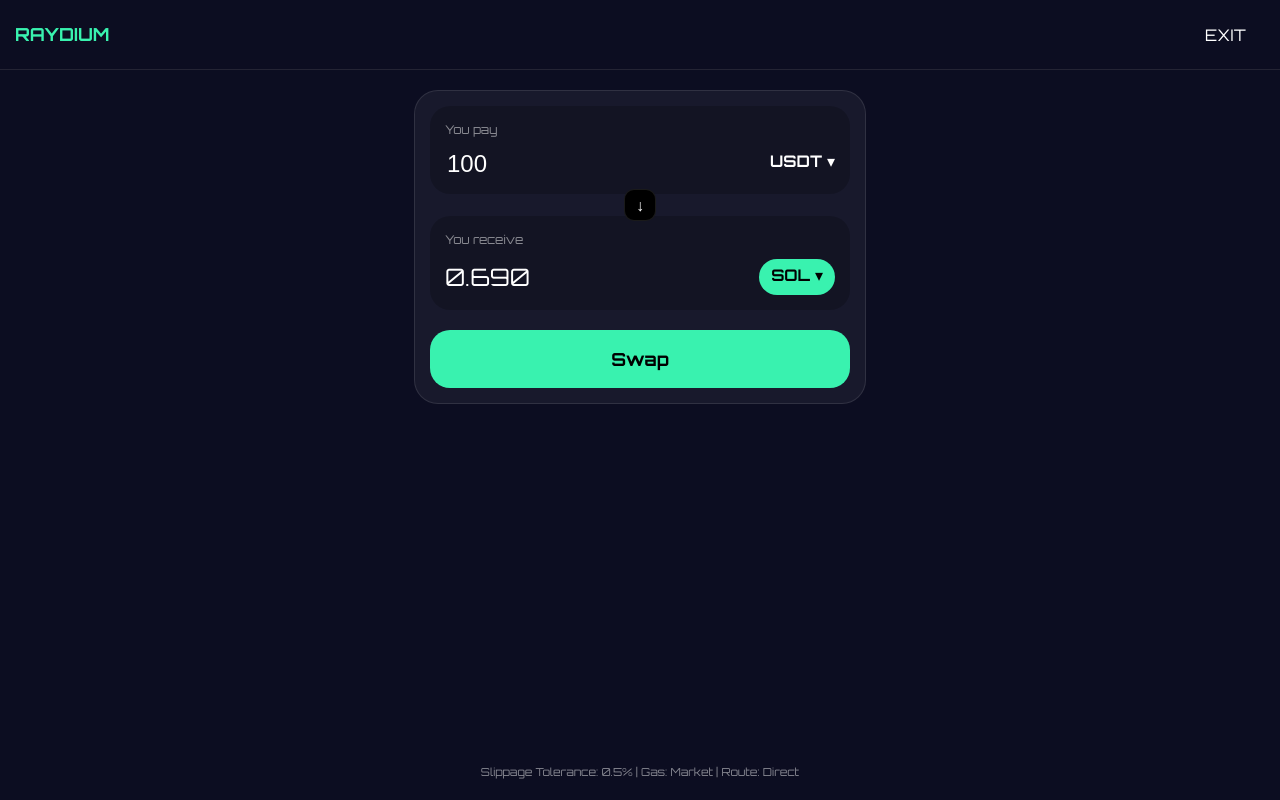
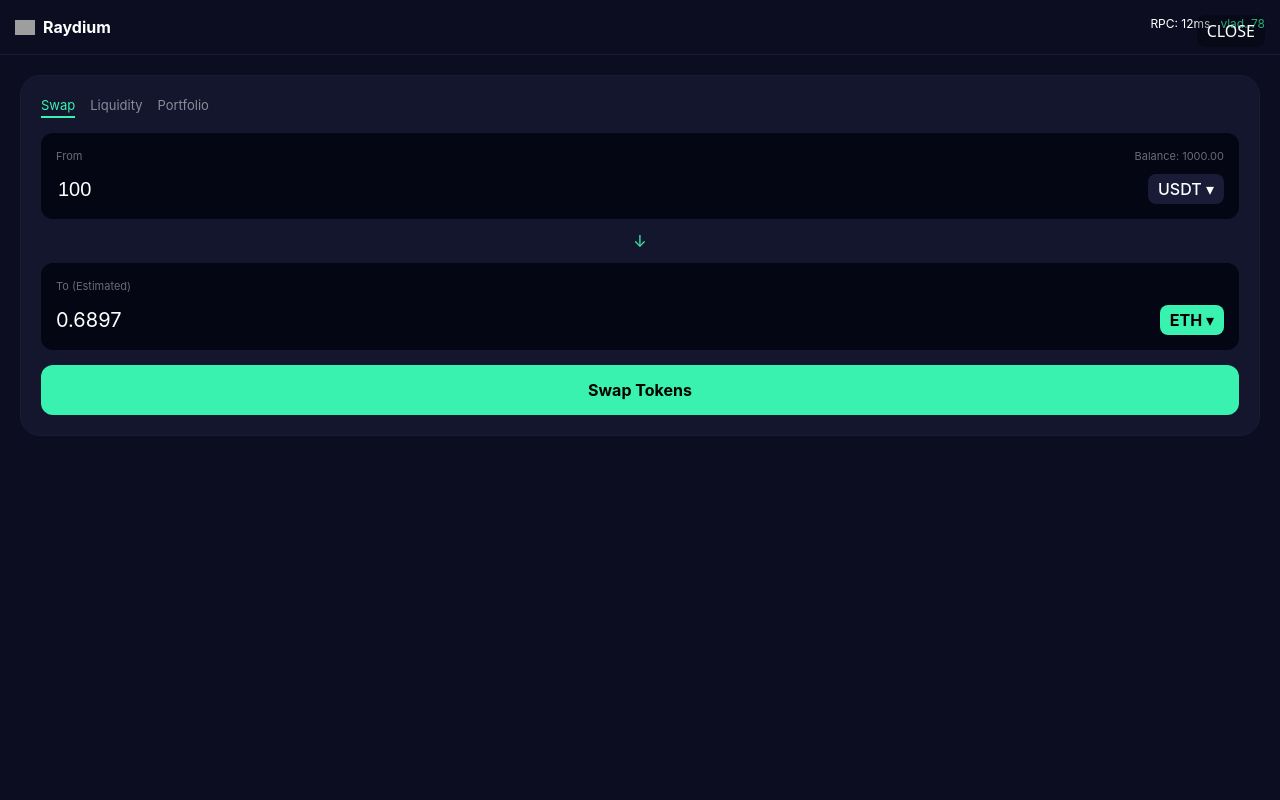
Before and after one commit to katyakuznezc-cmd/treidgame, a React (Vite) app: page / in a window 1280 px wide. Both pictures are taken after a click on the button "RAYDIUM". Built offline with nearby package versions, Linux system fonts and the light colour scheme; grey boxes are pictures that could not be loaded.

Commit message:
Update App.jsx

```diff
--- a/src/App.jsx
+++ b/src/App.jsx
@@ -1,151 +1,195 @@
-import React, { useState, useEffect, useRef } from 'react';
+import React, { useState, useEffect } from 'react';
 
-// Библиотека ресурсов (логотипы и стили)
-const DEX_ASSETS = {
-  UNISWAP: { primary: '#FF007A', bg: '#FFFFFF', text: '#000000', font: 'Inter, sans-serif' },
-  RAYDIUM: { primary: '#39F2AF', bg: '#0C0D21', text: '#FFFFFF', font: 'Orbitron, sans-serif' },
-  PANCAKE: { primary: '#1FC7D4', bg: '#08060B', text: '#FFFFFF', font: 'Kanit, sans-serif' },
-  ONEINCH: { primary: '#2B6AFF', bg: '#060E17', text: '#FFFFFF', font: 'Inter, sans-serif' }
-};
+// Конфигурация активов для списков выбора
+const ASSETS = [
+  { id: 'USDT', name: 'Tether USD', img: 'https://cryptologos.cc/logos/tether-usdt-logo.png', price: 1 },
+  { id: 'SOL', name: 'Solana', img: 'https://cryptologos.cc/logos/solana-sol-logo.png', price: 145 },
+  { id: 'ETH', name: 'Ethereum', img: 'https://cryptologos.cc/logos/ethereum-eth-logo.png', price: 2600 },
+  { id: 'BNB', name: 'BNB', img: 'https://cryptologos.cc/logos/bnb-bnb-logo.png', price: 600 }
+];
 
 export default function App() {
   const [balance, setBalance] = useState(() => Number(localStorage.getItem('st_bal')) || 1000.00);
-  const [selectedDex, setSelectedDex] = useState(null);
+  const [dex, setDex] = useState(null); // Текущая открытая биржа
   const [amount, setAmount] = useState('100');
-  const [activeTrade, setActiveTrade] = useState(false);
   const [signal, setSignal] = useState(null);
-  const [clicks, setClicks] = useState([]);
-  const [txStep, setTxStep] = useState('idle'); // idle, approving, sign, success
+  const [status, setStatus] = useState('idle'); // idle, loading, confirming, success
+  const [showTokens, setShowTokens] = useState(false);
 
-  // РЕАЛЬНЫЙ АРБИТРАЖНЫЙ СКАНЕР
+  // Имитация сканера сигналов
   useEffect(() => {
-    if (!signal && !activeTrade) {
+    if (!signal && status === 'idle') {
       const timer = setTimeout(() => {
-        const target = Object.keys(DEX_ASSETS)[Math.floor(Math.random() * 4)];
-        setSignal({ coin: 'SOL', sellDex: target, perc: (Math.random() * 4 + 3).toFixed(2) });
-      }, 5000);
+        const coin = ASSETS[Math.floor(Math.random() * 3) + 1];
+        const target = ['RAYDIUM', 'UNISWAP', 'PANCAKE', '1INCH'][Math.floor(Math.random() * 4)];
+        setSignal({ coin: coin.id, sellDex: target, perc: (Math.random() * 5 + 3).toFixed(2) });
+      }, 4000);
       return () => clearTimeout(timer);
     }
-  }, [signal, activeTrade]);
+  }, [signal, status]);
 
-  const handleAction = () => {
-    if (txStep === 'idle') {
-      setTxStep('approving');
-      setTimeout(() => setTxStep('sign'), 1500);
-    } else if (txStep === 'sign') {
-      setActiveTrade(true);
+  const executeTrade = () => {
+    setStatus('loading');
+    setTimeout(() => {
+      setStatus('confirming');
       setTimeout(() => {
-        const isWin = selectedDex === signal?.sellDex;
-        const profit = isWin ? (Number(amount) * (parseFloat(signal.perc) / 100)) : -(Number(amount) * 0.5);
-        setBalance(b => b + profit);
-        setTxStep('success');
-        setTimeout(() => { setSelectedDex(null); setTxStep('idle'); setSignal(null); setActiveTrade(false); }, 2000);
+        const isWin = dex === signal?.sellDex;
+        const profit = isWin ? (Number(amount) * (parseFloat(signal.perc) / 100)) : -(Number(amount) * 0.4);
+        setBalance(prev => prev + profit);
+        setStatus('success');
+        setTimeout(() => { setDex(null); setStatus('idle'); setSignal(null); }, 2000);
       }, 2000);
-    }
+    }, 1500);
   };
 
-  const currentStyle = selectedDex ? DEX_ASSETS[selectedDex] : {};
+  // --- UI RAYDIUM (Solana) ---
+  const RaydiumUI = () => (
+    <div style={{background: '#0c0d21', height: '100%', color: '#fff', fontFamily: 'Inter, sans-serif'}}>
+      <header style={{padding: 15, display: 'flex', justifyContent: 'space-between', borderBottom: '1px solid #1a1b36'}}>
+        <div style={{display:'flex', alignItems:'center', gap: 8}}><img src="https://mint.raydium.io/logo.png" width="20"/> <b>Raydium</b></div>
+        <div style={{display:'flex', gap: 10, fontSize: 12}}><span>RPC: 12ms</span> <span style={{color:'#39f2af'}}>vlad..78</span></div>
+      </header>
+      <div style={{padding: 20}}>
+        <div style={{background: '#14162e', padding: 20, borderRadius: 20, border: '1px solid #1a1b36'}}>
+          <div style={{display:'flex', gap: 15, marginBottom: 15, fontSize: 13}}>
+            <span style={{color: '#39f2af', borderBottom: '2px solid #39f2af'}}>Swap</span>
+            <span style={{opacity: 0.5}}>Liquidity</span>
+            <span style={{opacity: 0.5}}>Portfolio</span>
+          </div>
+          <div style={{background: '#050614', padding: 15, borderRadius: 12, marginBottom: 5}}>
+            <div style={{display:'flex', justifyContent:'space-between', fontSize: 11, opacity: 0.4, marginBottom: 10}}><span>From</span> <span>Balance: {balance.toFixed(2)}</span></div>
+            <div style={{display:'flex', justifyContent:'space-between'}}>
+              <input type="number" value={amount} onChange={e=>setAmount(e.target.value)} style={{background:'none', border:'none', color:'#fff', fontSize: 20, outline:'none', width:'50%'}} />
+              <button style={{background:'#1a1b36', border:'none', color:'#fff', padding:'5px 10px', borderRadius:8}}>USDT ▾</button>
+            </div>
+          </div>
+          <div style={{textAlign:'center', margin:'10px 0', color:'#39f2af'}}>↓</div>
+          <div style={{background: '#050614', padding: 15, borderRadius: 12, marginBottom: 15}}>
+             <div style={{display:'flex', justifyContent:'space-between', fontSize: 11, opacity: 0.4, marginBottom: 10}}><span>To (Estimated)</span></div>
+             <div style={{display:'flex', justifyContent:'space-between'}}>
+                <div style={{fontSize: 20}}>{(Number(amount)/145).toFixed(4)}</div>
+                <button style={{background:'#39f2af', border:'none', color:'#000', padding:'5px 10px', borderRadius:8, fontWeight:'bold'}}>{signal?.coin || 'SOL'} ▾</button>
+             </div>
+          </div>
+          <button onClick={executeTrade} style={{width:'100%', padding: 15, background:'#39f2af', color:'#000', border:'none', borderRadius:12, fontWeight:'bold'}}>
+            {status === 'idle' ? 'Swap Tokens' : 'Processing...'}
+          </button>
+        </div>
+      </div>
+    </div>
+  );
+
+  // --- UI UNISWAP (Ethereum) ---
+  const UniswapUI = () => (
+    <div style={{background: '#fff', height: '100%', color: '#000'}}>
+      <header style={{padding: '15px 20px', display: 'flex', justifyContent: 'space-between', alignItems: 'center'}}>
+        <div style={{fontSize: 24}}>🦄</div>
+        <div style={{background: '#f5f6fc', padding: '8px 16px', borderRadius: 12, color: '#ff007a', fontWeight: 'bold'}}>0x78..3c</div>
+      </header>
+      <div style={{display: 'flex', justifyContent: 'center', paddingTop: 40}}>
+        <div style={{width: '90%', maxWidth: 400, background: '#fff', border: '1px solid #d9d9d9', borderRadius: 24, padding: 12, boxShadow: '0 4px 20px rgba(0,0,0,0.05)'}}>
+           <div style={{display:'flex', justifyContent:'space-between', marginBottom: 12, padding:'0 5px'}}><b>Swap</b> <span>⚙️</span></div>
+           <div style={{background: '#f9f9f9', padding: 16, borderRadius: 16, marginBottom: 4}}>
+              <input type="number" value={amount} onChange={e=>setAmount(e.target.value)} style={{width:'100%', background:'none', border:'none', fontSize: 32, outline:'none'}} placeholder="0" />
+              <div style={{textAlign:'right', fontWeight:'bold'}}>ETH ▾</div>
+           </div>
+           <div style={{background: '#f9f9f9', padding: 16, borderRadius: 16, marginBottom: 12}}>
+              <div style={{fontSize: 32, color: '#888'}}>{signal?.coin || '0'}</div>
+              <div style={{background: '#ff007a', color: '#fff', padding: '4px 12px', borderRadius: 20, float: 'right', fontWeight: 'bold'}}>{signal?.coin || 'Select'} ▾</div>
+              <div style={{clear:'both'}}></div>
+           </div>
+           <button onClick={executeTrade} style={{width:'100%', padding: 16, background: 'rgba(255, 0, 122, 0.1)', color: '#ff007a', border: 'none', borderRadius: 20, fontWeight: 'bold', fontSize: 18}}>
+             {status === 'idle' ? 'Swap' : 'Confirming...'}
+           </button>
+        </div>
+      </div>
+    </div>
+  );
+
+  // --- UI PANCAKESWAP (BSC) ---
+  const PancakeUI = () => (
+    <div style={{background: '#08060b', height: '100%', color: '#fff', fontFamily: 'sans-serif'}}>
+      <nav style={{background: '#27262c', padding: 15, display: 'flex', justifyContent: 'space-between'}}>
+        <b style={{color: '#1fc7d4'}}>🥞 PancakeSwap</b>
+        <button style={{background: '#1fc7d4', border: 'none', borderRadius: 12, color: '#fff', padding: '5px 15px', fontWeight: 'bold'}}>Connect</button>
+      </nav>
+      <div style={{padding: 20, display: 'flex', justifyContent: 'center'}}>
+        <div style={{width: '100%', background: '#27262c', borderRadius: 24, padding: 20, borderBottom: '4px solid rgba(0,0,0,0.2)'}}>
+          <div style={{display: 'flex', justifyContent: 'space-between', borderBottom: '1px solid #383241', paddingBottom: 15, marginBottom: 15}}>
+            <b style={{fontSize: 18}}>Swap</b>
+            <span>⚙️ 🕒</span>
+          </div>
+          <div style={{background: '#372f47', padding: 16, borderRadius: 16, marginBottom: 4}}>
+             <div style={{fontSize: 12, color: '#1fc7d4', marginBottom: 5}}>BNB</div>
+             <input type="number" value={amount} onChange={e=>setAmount(e.target.value)} style={{width:'100%', background:'none', border:'none', color:'#fff', fontSize: 18, outline:'none'}} />
+          </div>
+          <div style={{textAlign: 'center', margin: '-10px 0', fontSize: 20, zIndex: 10, position: 'relative'}}>↓</div>
+          <div style={{background: '#372f47', padding: 16, borderRadius: 16, marginBottom: 20}}>
+             <div style={{fontSize: 12, color: '#1fc7d4', marginBottom: 5}}>{signal?.coin || 'CAKE'}</div>
+             <div style={{fontSize: 18}}>{(Number(amount) * 1.5).toFixed(2)}</div>
+          </div>
+          <button onClick={executeTrade} style={{width:'100%', padding: 15, background: '#1fc7d4', border: 'none', borderRadius: 16, color: '#fff', fontWeight: 'bold', fontSize: 16}}>
+            {status === 'idle' ? 'Swap Now' : 'Loading...'}
+          </button>
+        </div>
+      </div>
+    </div>
+  );
 
   return (
-    <div style={{ width: '100vw', height: '100dvh', background: '#000', overflow: 'hidden', fontFamily: 'sans-serif' }}>
-      <style>{`
-        @import url('https://fonts.googleapis.com/css2?family=Inter:wght@400;700&family=Kanit:wght@400;700&family=Orbitron:wght@400;700&display=swap');
-        .dollar { position:absolute; color:#00ff88; font-weight:900; animation:pop 0.6s forwards; z-index:9999; pointer-events:none; font-size:28px; }
-        @keyframes pop { 0%{opacity:1; transform:translateY(0)} 100%{opacity:0; transform:translateY(-100px)} }
-        .dex-container { height: 100%; transition: all 0.3s; }
-      `}</style>
-
-      {/* ГЛАВНОЕ МЕНЮ (ХАБ) */}
-      {!selectedDex ? (
-        <div style={{ padding: 20, color: '#fff' }}>
-          <header style={{ textAlign: 'center', padding: '40px 0' }}>
-            <h1 style={{ fontSize: 42, margin: 0 }}>${balance.toLocaleString()}</h1>
-            <div style={{ color: '#39F2AF', fontSize: 14 }}>Real-time Arbitrage Bot Active</div>
-          </header>
-
-          <div style={{ background: '#111', padding: 20, borderRadius: 20, border: '1px solid #222', marginBottom: 20 }}>
-            <div style={{ fontSize: 10, opacity: 0.5 }}>ACTIVE SIGNAL:</div>
-            {signal ? (
-              <div style={{ marginTop: 10 }}>
-                <b style={{ fontSize: 20 }}>SELL {signal.coin} ON {signal.sellDex}</b>
-                <div style={{ color: '#39F2AF' }}>Profit: +{signal.perc}%</div>
-              </div>
-            ) : "Scanning liquidity pools..."}
+    <div style={{width: '100vw', height: '100dvh', background: '#000', overflow: 'hidden', position: 'relative'}}>
+      {/* Главный Хаб */}
+      {!dex ? (
+        <div style={{padding: 20, color: '#fff'}}>
+          <div style={{textAlign: 'center', margin: '40px 0'}}>
+            <h1 style={{fontSize: 40, margin: 0}}>${balance.toLocaleString()}</h1>
+            <p style={{opacity: 0.5}}>TOTAL ASSETS</p>
           </div>
 
-          <div style={{ display: 'grid', gridTemplateColumns: '1fr 1fr', gap: 15 }}>
-            {Object.keys(DEX_ASSETS).map(name => (
-              <button key={name} onClick={() => setSelectedDex(name)} style={{
-                background: '#1a1a1a', border: '1px solid #333', color: '#fff', padding: 25, borderRadius: 20, fontWeight: 'bold'
+          <div style={{background: '#111', padding: 20, borderRadius: 20, border: '1px solid #222', marginBottom: 30}}>
+            <div style={{fontSize: 10, color: '#00f2ff', fontWeight: 'bold'}}>ARBITRAGE SCANNER</div>
+            {signal ? (
+              <div style={{marginTop: 10}}>
+                <div style={{fontSize: 18, fontWeight: 'bold'}}>{signal.coin} Opportunity</div>
+                <div style={{color: '#00ff88'}}>Target DEX: {signal.sellDex} (+{signal.perc}%)</div>
+              </div>
+            ) : "Searching market gaps..."}
+          </div>
+
+          <div style={{display: 'grid', gridTemplateColumns: '1fr 1fr', gap: 12}}>
+            {['RAYDIUM', 'UNISWAP', 'PANCAKE', '1INCH'].map(name => (
+              <button key={name} onClick={()=>setDex(name)} style={{
+                background: '#1a1a1a', border: '1px solid #333', color: '#fff', padding: 25, borderRadius: 15, fontWeight: 'bold'
               }}>{name}</button>
             ))}
           </div>
-
-          <div style={{marginTop: 40, textAlign: 'center'}}>
-             <a href="https://t.me/kriptoalians" style={{color: '#444', textDecoration: 'none', fontSize: 12}}>Support: @KRIPTOALIANS</a>
-          </div>
         </div>
       ) : (
-        /* ИНТЕРФЕЙСЫ БИРЖ */
-        <div className="dex-container" style={{ background: currentStyle.bg, color: currentStyle.text, fontFamily: currentStyle.font }}>
+        <div style={{height: '100%'}}>
+          <button onClick={()=>setDex(null)} style={{position: 'absolute', top: 15, right: 15, zIndex: 100, background: 'rgba(0,0,0,0.3)', border: 'none', color: '#fff', borderRadius: 8, padding: '5px 10px'}}>CLOSE</button>
+          {dex === 'RAYDIUM' && <RaydiumUI />}
+          {dex === 'UNISWAP' && <UniswapUI />}
+          {dex === 'PANCAKE' && <PancakeUI />}
+          {dex === '1INCH' && (
+             <div style={{background: '#060e17', height: '100%', color: '#fff', padding: 20}}>
+               <h2>1inch Aggregator</h2>
+               <div style={{background: '#111d2c', padding: 20, borderRadius: 16}}>
+                 <input type="number" value={amount} onChange={e=>setAmount(e.target.value)} style={{width:'100%', background:'#0a141d', border:'none', padding:15, color:'#fff', borderRadius:12}} />
+                 <button onClick={executeTrade} style={{width:'100%', padding:15, background:'#2b6aff', color:'#fff', border:'none', marginTop:20, borderRadius:12}}>Swap via 1inch</button>
+               </div>
+             </div>
+          )}
+        </div>
+      )}
 
-          {/* 1. ШАПКА БИРЖИ (У каждой своя) */}
-          <div style={{ padding: 15, display: 'flex', justifyContent: 'space-between', alignItems: 'center', borderBottom: selectedDex === 'UNISWAP' ? 'none' : '1px solid rgba(128,128,128,0.2)' }}>
-            <div style={{ fontWeight: 'bold', fontSize: 18, color: currentStyle.primary }}>{selectedDex}</div>
-            <button onClick={() => setSelectedDex(null)} style={{ background: 'none', border: 'none', color: currentStyle.text }}>EXIT</button>
+      {/* Модальное окно подтверждения (как в кошельке) */}
+      {status === 'confirming' && (
+        <div style={{position: 'absolute', bottom: 0, left: 0, right: 0, background: '#111', padding: 25, borderRadius: '24px 24px 0 0', zIndex: 1000, borderTop: '1px solid #333'}}>
+          <h3 style={{color: '#fff', margin: '0 0 15px 0'}}>Confirm Transaction</h3>
+          <div style={{display: 'flex', justifyContent: 'space-between', marginBottom: 20, color: '#aaa', fontSize: 14}}>
+            <span>Network Fee</span> <span>~$2.54</span>
           </div>
-
-          {/* 2. РАБОЧАЯ ОБЛАСТЬ (SWAP WIDGET) */}
-          <div style={{ padding: '20px 10px', display: 'flex', flexDirection: 'column', alignItems: 'center' }}>
-            <div style={{
-              width: '100%', maxWidth: 420,
-              background: selectedDex === 'UNISWAP' ? '#F5F6FC' : 'rgba(255,255,255,0.05)',
-              borderRadius: 24, padding: 15,
-              border: selectedDex === 'UNISWAP' ? '1px solid #D9D9D9' : '1px solid rgba(255,255,255,0.1)'
-            }}>
-
-              {/* Поле ВВОДА */}
-              <div style={{ background: selectedDex === 'UNISWAP' ? '#FFF' : 'rgba(0,0,0,0.2)', padding: 15, borderRadius: 20, marginBottom: 5 }}>
-                <div style={{ fontSize: 12, opacity: 0.5, marginBottom: 10 }}>You pay</div>
-                <div style={{ display: 'flex', justifyContent: 'space-between' }}>
-                  <input type="number" value={amount} onChange={e => setAmount(e.target.value)} style={{ background: 'none', border: 'none', fontSize: 24, outline: 'none', color: currentStyle.text, width: '60%' }} />
-                  <div style={{ fontWeight: 'bold' }}>USDT ▾</div>
-                </div>
-              </div>
-
-              {/* Стрелка перехода */}
-              <div style={{ textAlign: 'center', margin: '-10px 0', position: 'relative', zIndex: 2 }}>
-                <div style={{ background: selectedDex === 'UNISWAP' ? '#F5F6FC' : '#000', width: 30, height: 30, borderRadius: 10, display: 'inline-block', lineHeight: '30px', border: '1px solid rgba(128,128,128,0.2)' }}>↓</div>
-              </div>
-
-              {/* Поле ВЫВОДА */}
-              <div style={{ background: selectedDex === 'UNISWAP' ? '#FFF' : 'rgba(0,0,0,0.2)', padding: 15, borderRadius: 20, marginTop: 5, marginBottom: 20 }}>
-                <div style={{ fontSize: 12, opacity: 0.5, marginBottom: 10 }}>You receive</div>
-                <div style={{ display: 'flex', justifyContent: 'space-between' }}>
-                  <div style={{ fontSize: 24 }}>{(Number(amount) / 145).toFixed(3)}</div>
-                  <div style={{ background: currentStyle.primary, color: '#000', padding: '4px 12px', borderRadius: 20, fontWeight: 'bold' }}>{signal?.coin || 'SOL'} ▾</div>
-                </div>
-              </div>
-
-              {/* Кнопка ДЕЙСТВИЯ */}
-              <button onClick={handleAction} style={{
-                width: '100%', padding: 18, borderRadius: 20, border: 'none',
-                background: txStep === 'sign' ? '#FFCC00' : currentStyle.primary,
-                color: selectedDex === 'PANCAKE' ? '#FFF' : '#000',
-                fontWeight: 'bold', fontSize: 18, cursor: 'pointer'
-              }}>
-                {txStep === 'idle' && (selectedDex === 'UNISWAP' ? 'Approve USDT' : 'Swap')}
-                {txStep === 'approving' && 'Approving...'}
-                {txStep === 'sign' && 'Sign Transaction'}
-                {txStep === 'success' && 'Success!'}
-              </button>
-            </div>
-          </div>
-
-          {/* 3. ДОПОЛНИТЕЛЬНЫЕ ФУНКЦИИ (FOOTER) */}
-          <div style={{ position: 'absolute', bottom: 20, width: '100%', textAlign: 'center', fontSize: 11, opacity: 0.5 }}>
-            Slippage Tolerance: 0.5% | Gas: Market | Route: Direct
-          </div>
+          <button style={{width: '100%', padding: 15, background: '#00ff88', color: '#000', border: 'none', borderRadius: 12, fontWeight: 'bold'}}>CONFIRM IN WALLET</button>
         </div>
       )}
     </div>
```
